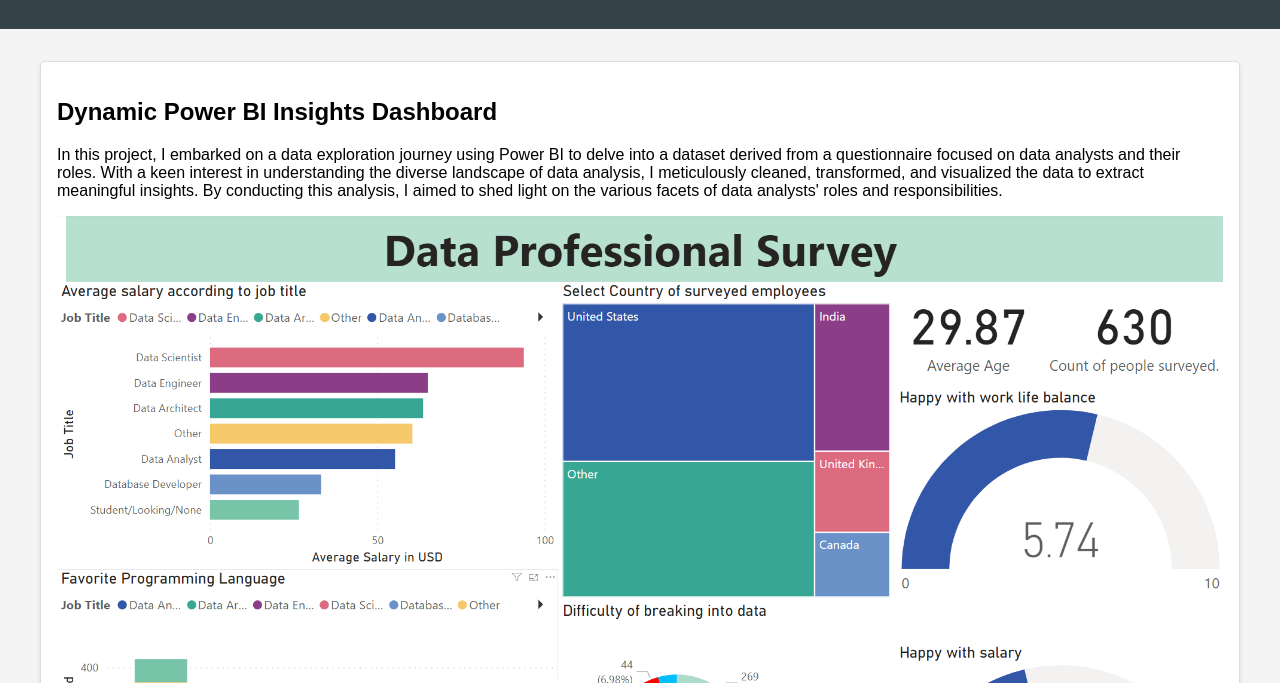
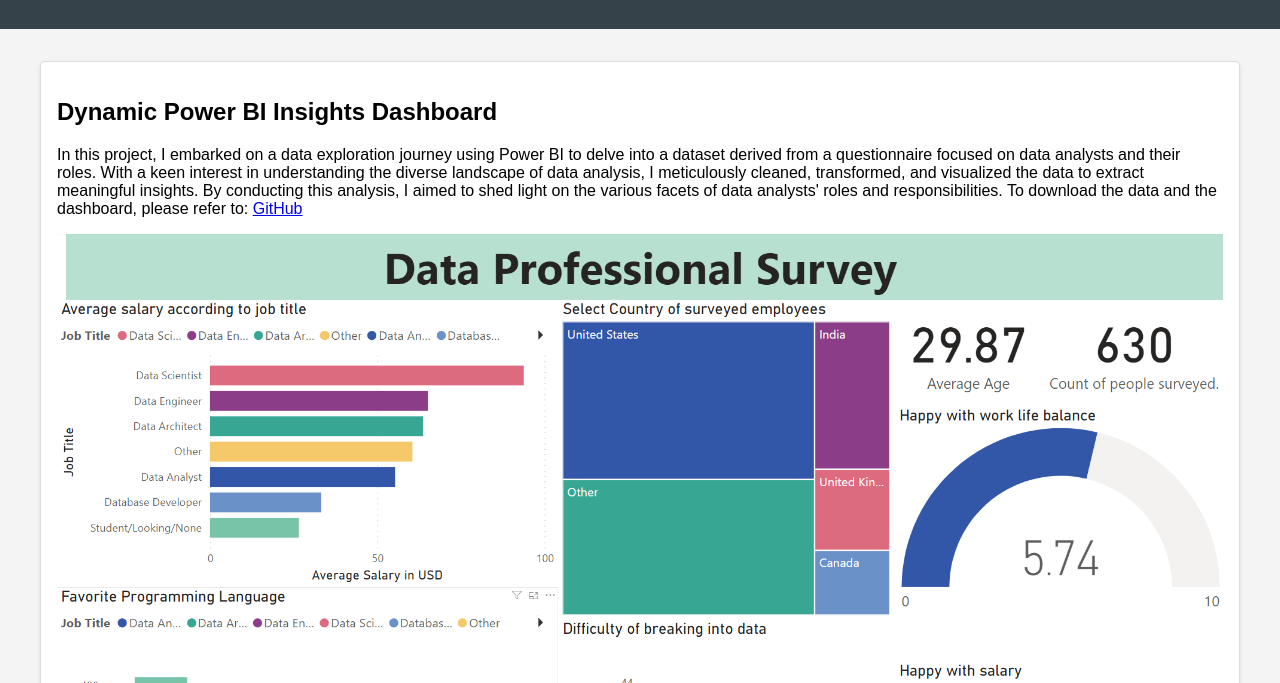
Before and after one commit to RobWalton1/RobWalton1.github.io, a plain HTML site: page index.html in a window 1280 px wide. Shown: the part 117-800 px from the top of the page. Drawn offline with Linux system fonts and the light colour scheme.

Commit message:
Update index.html

```diff
--- a/index.html
+++ b/index.html
@@ -44,7 +44,7 @@
     <div class="container">
         <div class="project">
             <h2>Dynamic Power BI Insights Dashboard</h2>
-            <p>In this project, I embarked on a data exploration journey using Power BI to delve into a dataset derived from a questionnaire focused on data analysts and their roles. With a keen interest in understanding the diverse landscape of data analysis, I meticulously cleaned, transformed, and visualized the data to extract meaningful insights. By conducting this analysis, I aimed to shed light on the various facets of data analysts' roles and responsibilities.</p>
+            <p>In this project, I embarked on a data exploration journey using Power BI to delve into a dataset derived from a questionnaire focused on data analysts and their roles. With a keen interest in understanding the diverse landscape of data analysis, I meticulously cleaned, transformed, and visualized the data to extract meaningful insights. By conducting this analysis, I aimed to shed light on the various facets of data analysts' roles and responsibilities. To download the data and the dashboard, please refer to: <a href="https://github.com/RobWalton1/Dynamic-Power-BI-Insights-Dashboard">GitHub</a></p>
             <img src="Dashboard.png" alt="PowerBI Screenshot">
         </div>
         <div class="project">
```
